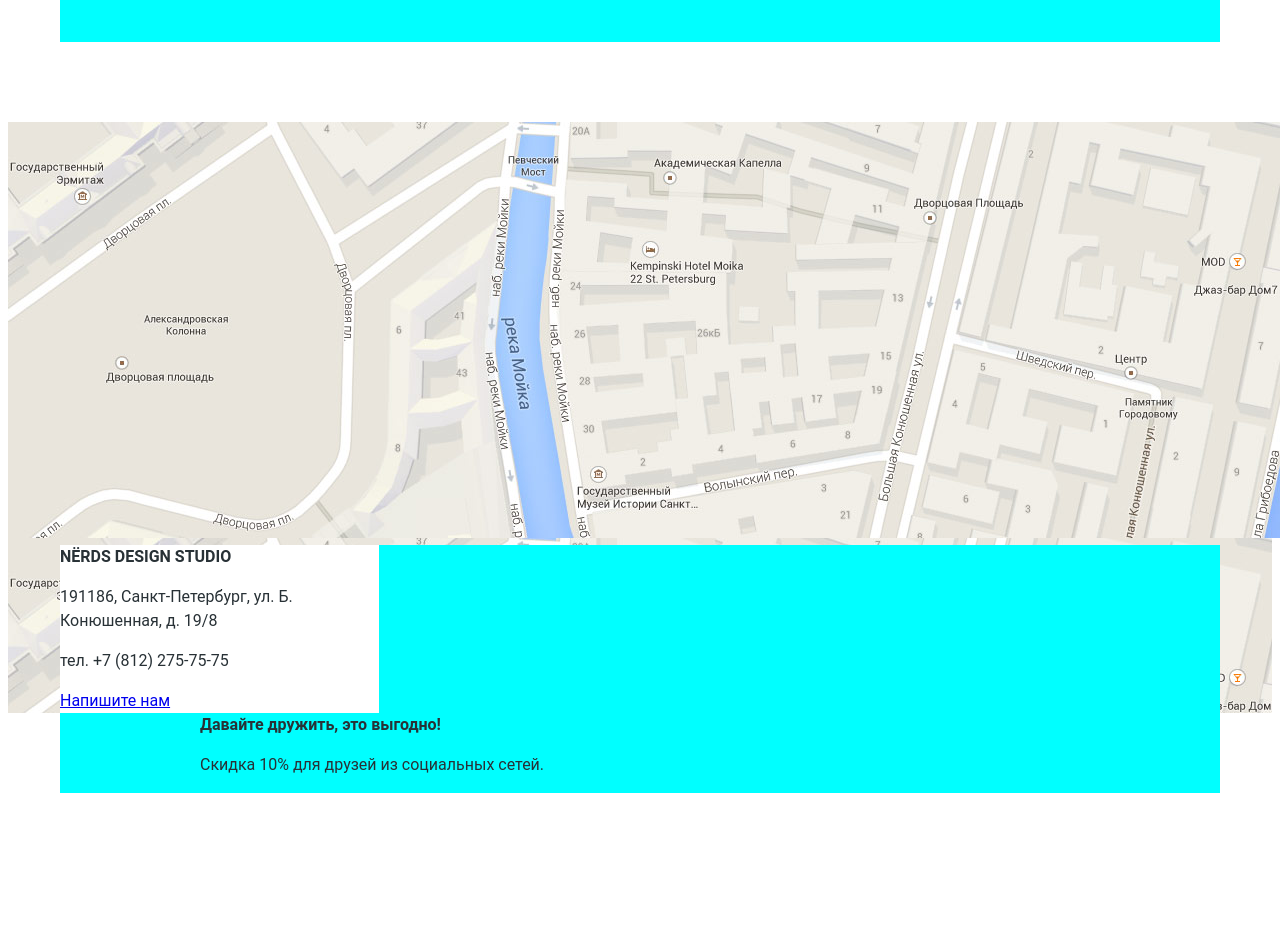
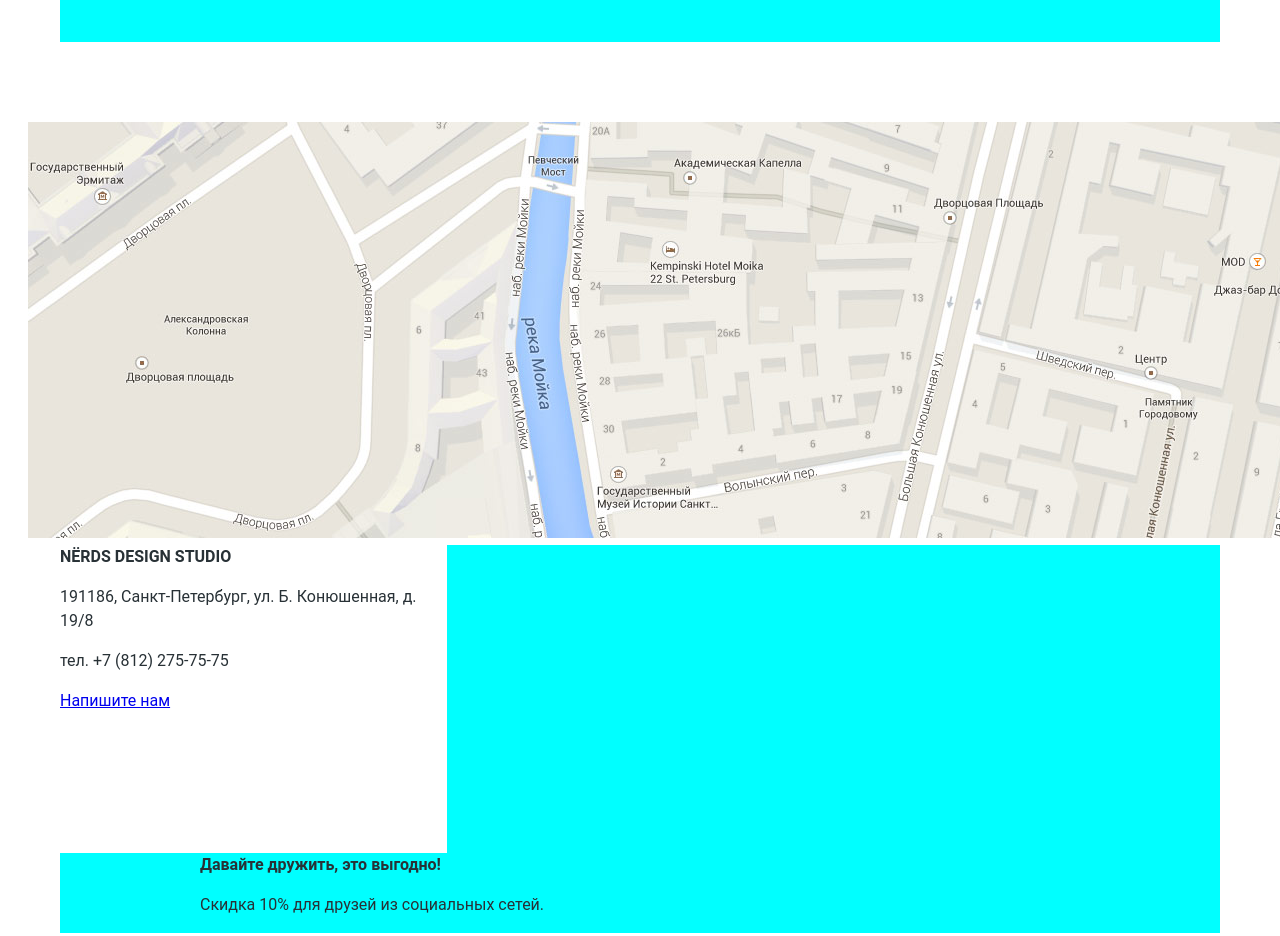
Before and after one commit to vlad3k/25008-nerds, a plain HTML site: page index.html in a window 1280 px wide. Shown: the part 1371-2307 px from the top of the page. Before the commit the page ends 2172 px from the top, so only its background shows below. Drawn offline with Linux system fonts and the light colour scheme.

Commit message:
Nerds сетка
четвертый

```diff
--- a/css/style.css
+++ b/css/style.css
@@ -153,14 +153,16 @@ h2 {
 }
 
 .map-address{
-    background-image: url(../img/map.jpg);
+    background-image: url(../img/map.jpg) no-repeat;
+    padding: 0 20px;
+    background-size: cover;
 
 }
 
 .address{
-    width: 319px;
-    background-color: #fff;
-    vertical-align: middle;
+    width: 33.333333%;
+    min-height: 308px;
+    background: #fff;
 }
 
 .main-footer{
```
